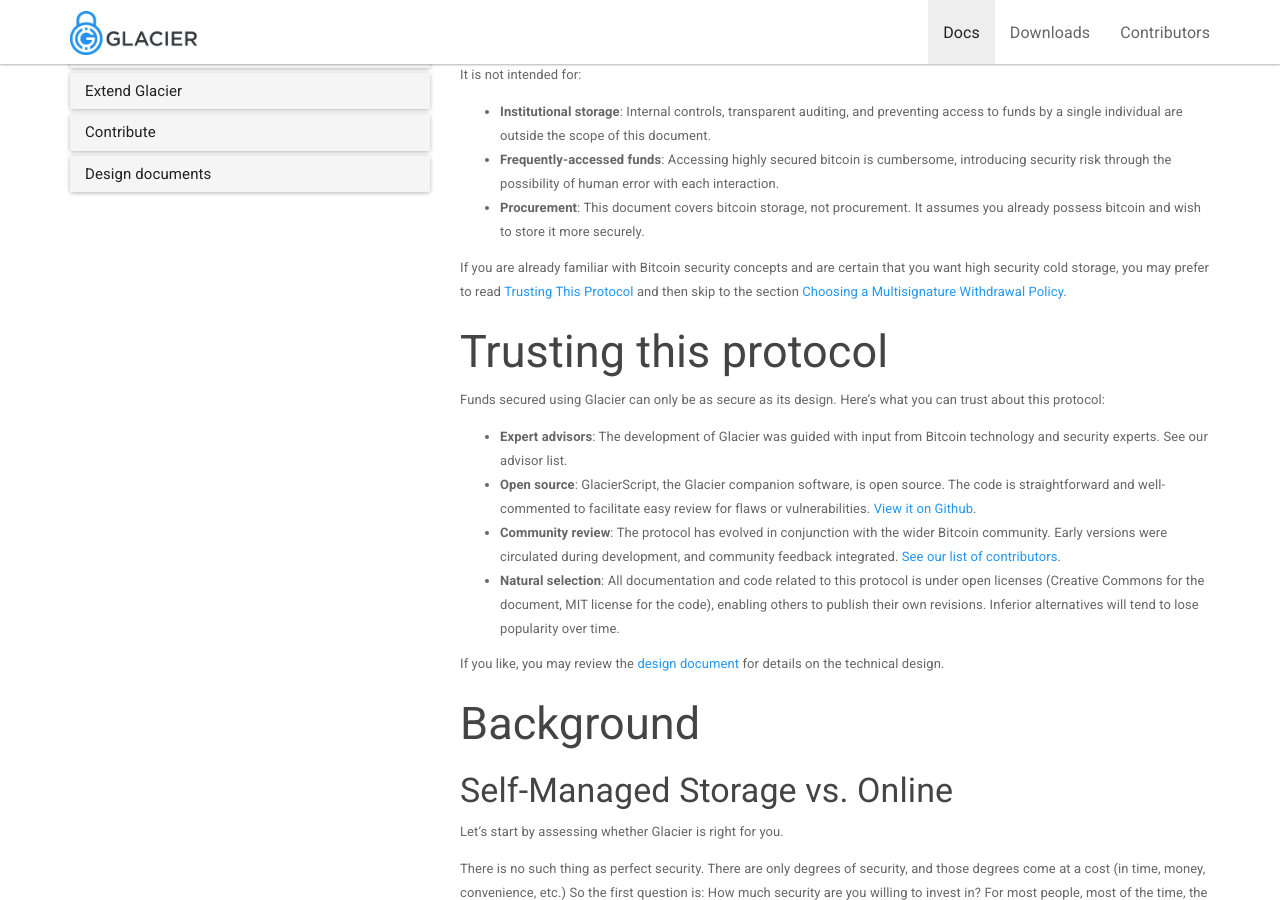
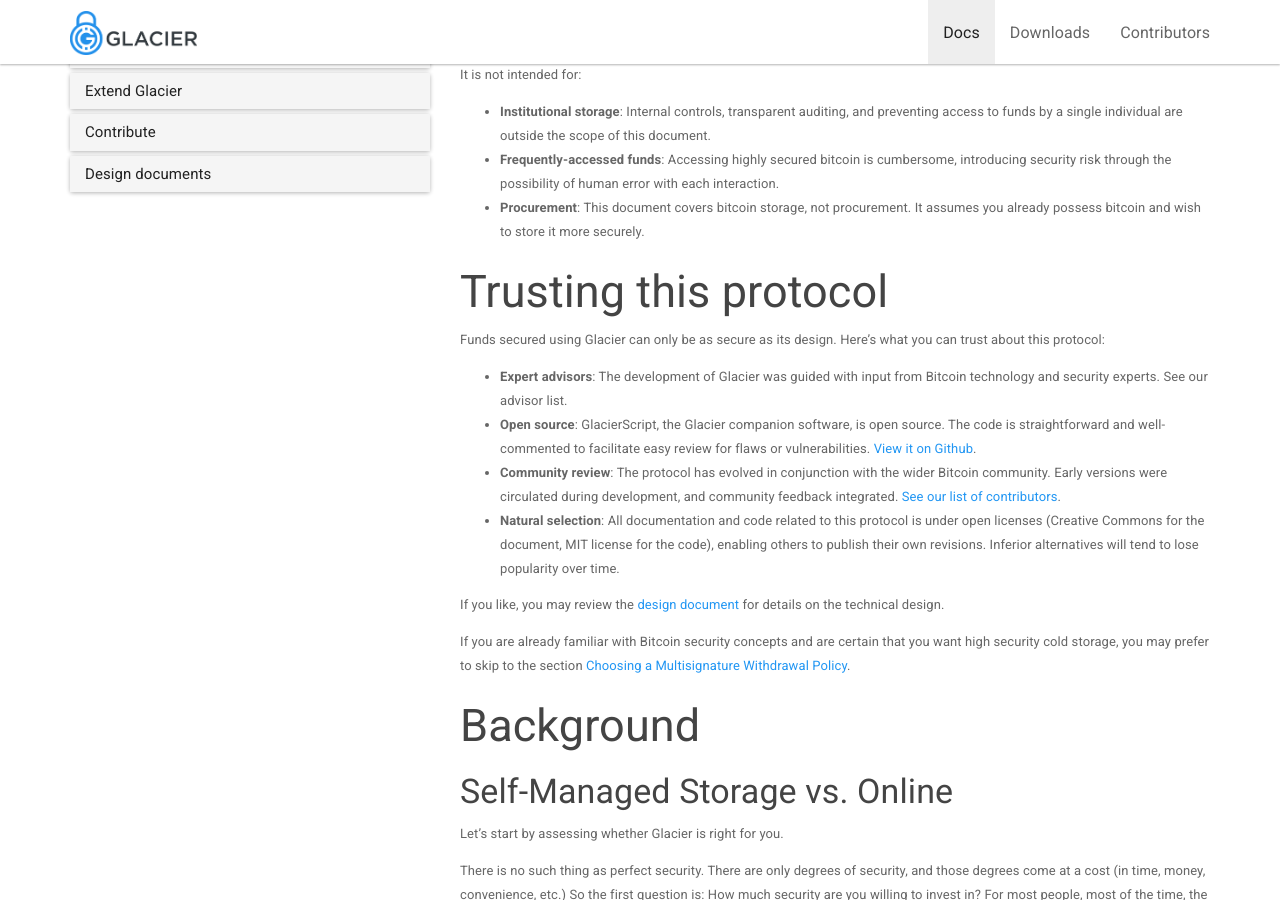
Before and after one commit to GlacierProtocol/glacierprotocol.github.io, a Jekyll site: the page built from _docs/overview.md, in a window 1280 px wide and 900 px high, scrolled down 483 px. Built offline with Jekyll 4.4.1, drawn with Linux system fonts in a browser that asks for light colours; nearby versions of some CDN libraries; some of the changed lines change nothing that is shown.

Commit message:
Text moved for more logical decision point

```diff
--- a/_docs/overview.md
+++ b/_docs/overview.md
@@ -34,11 +34,6 @@
 * **Procurement**: This document covers bitcoin storage, not procurement. It assumes you
 already possess bitcoin and wish to store it more securely.
 
-If you are already familiar with Bitcoin security concepts and are certain that
-you want high security cold storage, you may prefer to read
-[Trusting This Protocol](#trusting-this-protocol) and then skip to the section
-[Choosing a Multisignature Withdrawal Policy](/docs/overview/multi-signature-security#choosing-a-multisignature-withdrawal-policy).
-
 ## Trusting this protocol
 
 Funds secured using Glacier can only be as secure as its design.
@@ -58,6 +53,10 @@
 
 If you like, you may review the [design document](/docs/design-doc/overview)
 for details on the technical design.
+
+If you are already familiar with Bitcoin security concepts and are certain that
+you want high security cold storage, you may prefer to skip to the section
+[Choosing a Multisignature Withdrawal Policy](/docs/overview/multi-signature-security#choosing-a-multisignature-withdrawal-policy).
 
 ## Background
 
```
